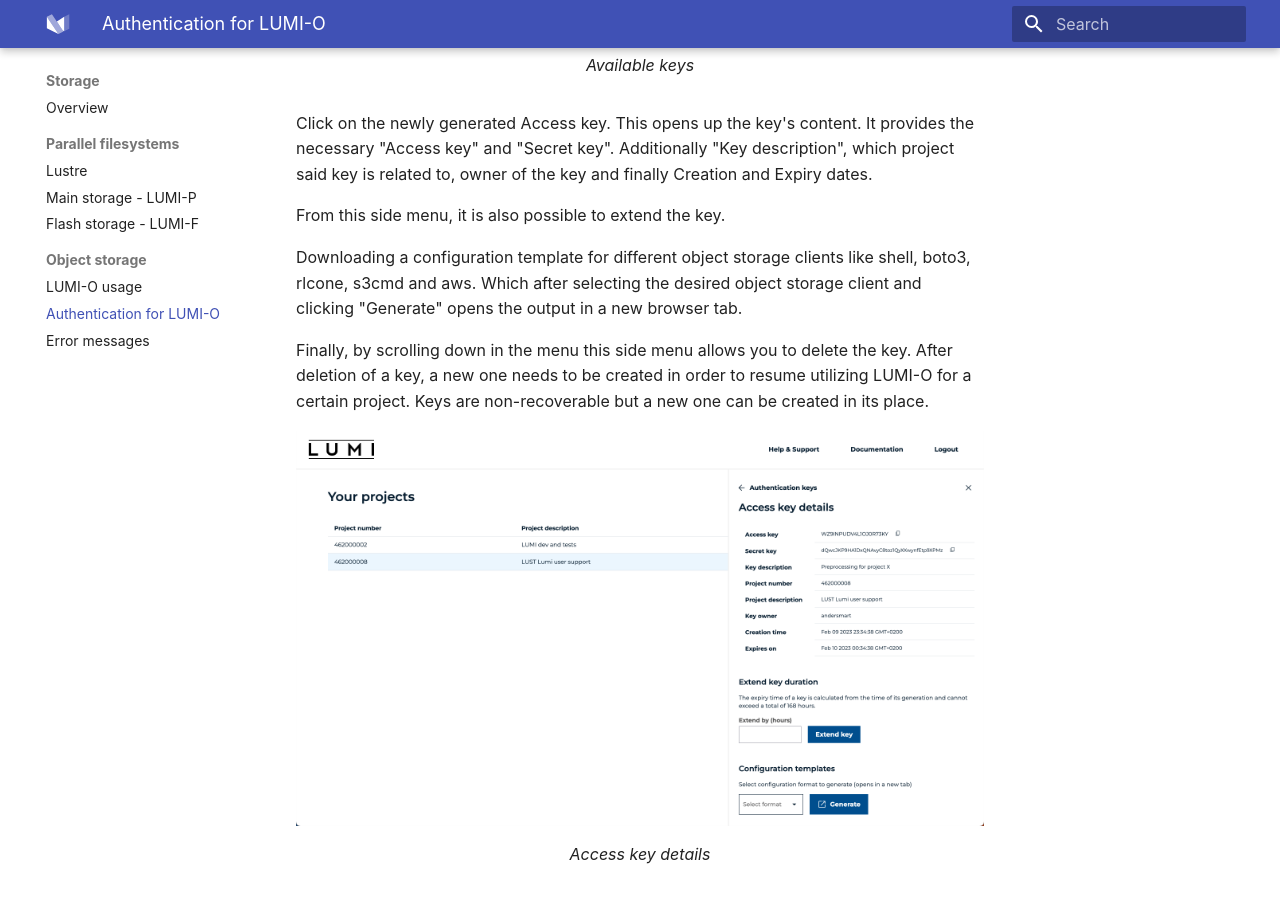
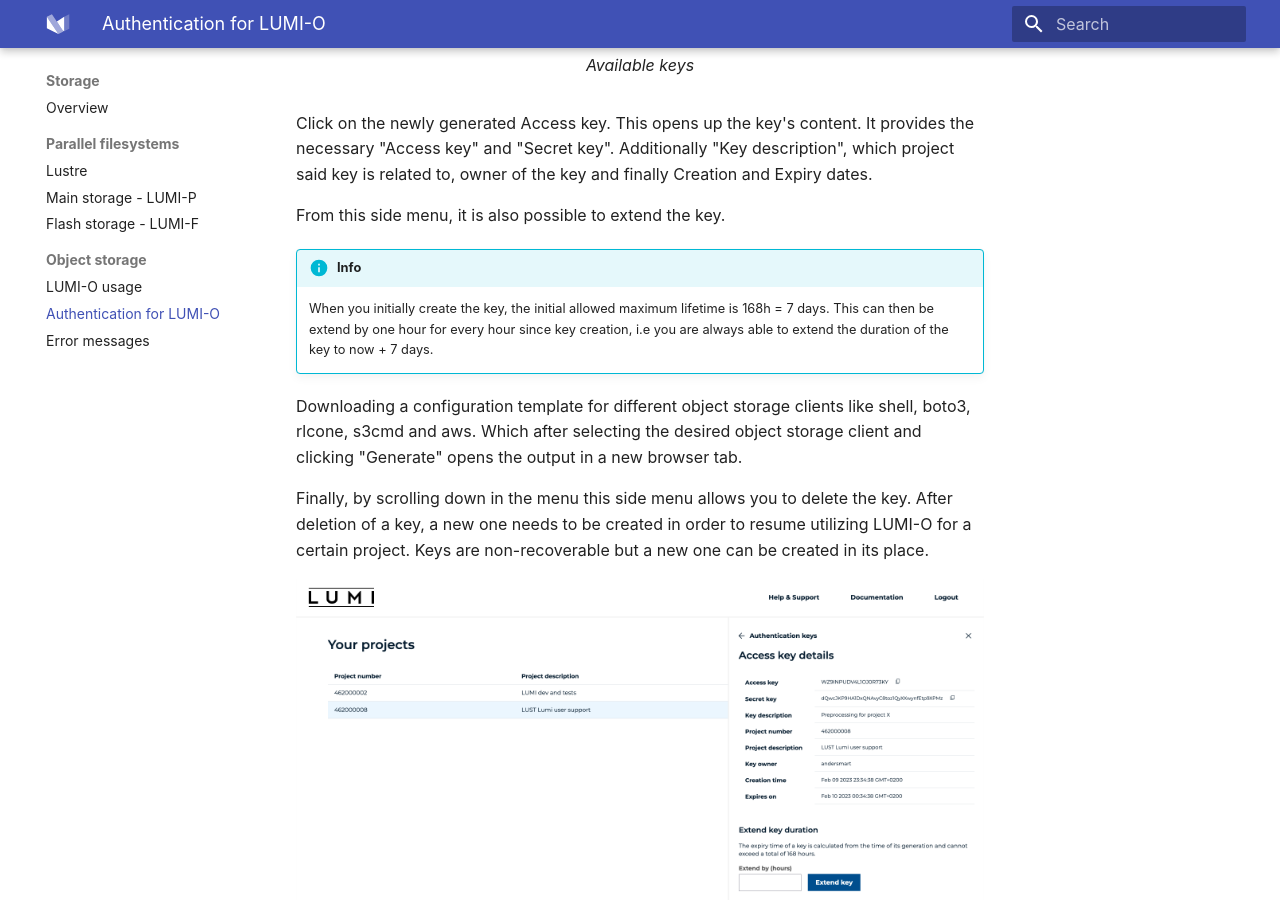
Before and after one commit to Lumi-supercomputer/lumi-userguide, an MkDocs documentation site: the page built from docs/storage/lumio/auth-lumidata-eu.md, in a window 1280 px wide and 900 px high, scrolled down 4414 px. Built offline with MkDocs 1.6.1 and Material for MkDocs 9.7.7, drawn with Linux system fonts in a browser that asks for light colours.

Commit message:
Clarify key lifetime extension

```diff
--- a/docs/storage/lumio/auth-lumidata-eu.md
+++ b/docs/storage/lumio/auth-lumidata-eu.md
@@ -107,6 +107,11 @@
 
 From this side menu, it is also possible to extend the key.
 
+!!! info
+	When you initially create the key, the initial allowed maximum lifetime is 168h = 7 days.
+	This can then be extend by one hour for every hour since key creation, i.e you are always
+	able to extend the duration of the key to now + 7 days.
+
 Downloading a configuration template for different object storage clients like
 shell, boto3, rlcone, s3cmd and aws. Which after selecting the desired object
 storage client and clicking "Generate" opens the output in a new browser tab.
```
